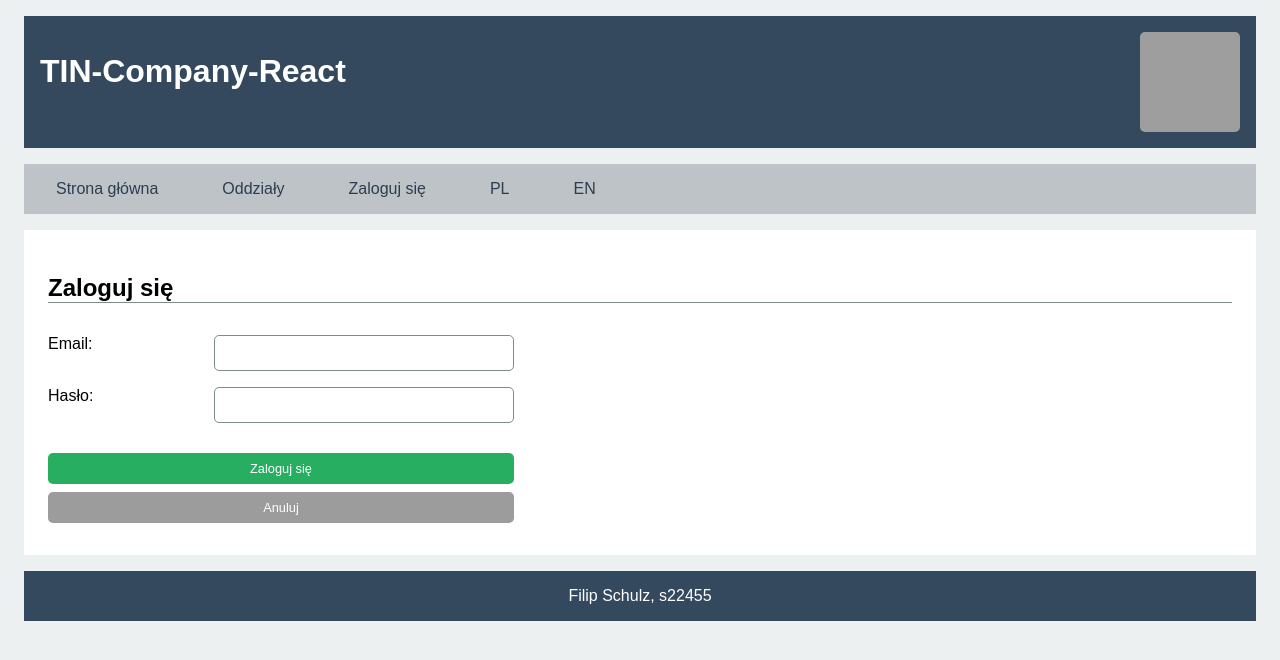
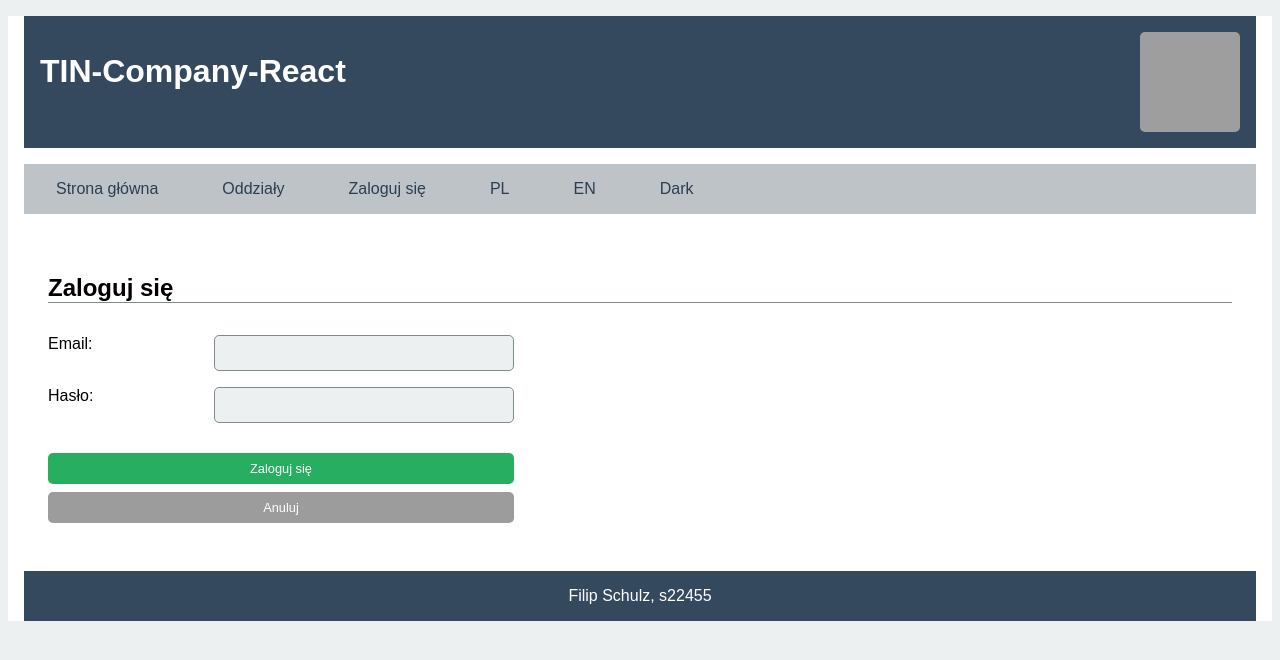
Before and after one commit to FiFSCH/TIN_MP3_React, a React (Create React App) app: page /login in a window 1280 px wide. Shown: the top 660 px of the page. Built offline with nearby package versions, Linux system fonts and the light colour scheme; grey boxes are pictures that could not be loaded.

Commit message:
added dark mode

```diff
--- a/public/css/style.css
+++ b/public/css/style.css
@@ -1,10 +1,12 @@
 html {
     background-color: #ecf0f1;
     font-family: sans-serif;
+    min-height: 100%;
 }
 
 body {
     min-width: 360px;
+    min-height: 100%;
 }
 
 header, main, footer {
@@ -390,6 +392,44 @@ textarea {
 
 }
 
+
 #logo {
     border-radius: 5px;
 }
+
+#light {
+    background-color: white;
+}
+
+#dark {
+    background-color: #2C3639;
+}
+
+#dark main {
+    background-color: #2C3639;
+    color: #E8EAED;
+}
+
+#dark .table-list, .table-list-resDept {
+    background-color: lightgray;
+}
+
+#dark tr:nth-child(even) {
+    background-color: #9ea1a3;
+}
+
+#dark nav {
+    background-color: #9ea1a3;
+}
+
+#dark th {
+    background-color: #9ea1a3;
+}
+
+input {
+    background-color: #ecf0f1;
+}
+
+a{
+    color: inherit;
+}
--- a/src/App.js
+++ b/src/App.js
@@ -1,4 +1,4 @@
-import React from "react";
+import React, {useEffect} from "react";
 import Header from "./components/ fragments/Header";
 import Navigation from "./components/ fragments/Navigation";
 import MainContent from "./components/other/MainContent";
@@ -18,40 +18,41 @@ import DeptForm from "./components/department/DeptForm";
 import ContList from "./components/contract/ContList";
 import ContDetails from "./components/contract/ContDetails";
 import ContForm from "./components/contract/ContForm";
-import withRouter from "./helpers/withRouter";
 import LoginForm from "./components/other/LoginForm";
 import {getCurrentUser} from "./helpers/authHelper";
 import ProtectedRoutes from "./components/other/ProtectedRoutes";
+import {useState, createContext} from "react";
 
-class App extends React.Component {
-    constructor(props) {
-        super(props);
-        this.state = {
-            user: undefined,
-            prevPath: ""
-        }
+const ThemeContext = createContext(null);
+
+const App = () => {
+    const [user, setUser] = useState(undefined);
+    const [theme, setTheme] = useState("light");
+
+    const switchTheme = () => {
+        setTheme(curr => curr === "light" ? "dark" : "light");
     }
 
-    handleLogin = (user) => {
+    const handleLogin = (user) => {
         sessionStorage.setItem("user", user);
-        this.setState({user: user});
+        setUser(user);
     }
-    handleLogout = () => {
+    const handleLogout = () => {
         sessionStorage.removeItem("user");
-        this.setState({user: undefined});
+        setUser(undefined);
     }
 
-    componentDidMount() {
+    useEffect(() => {
         const currentUser = getCurrentUser();
-        this.setState({user: currentUser});
-    }
+        setUser(currentUser);
+    }, [])
 
-    render() {
-        return (
-            <Router>
-                <>
+    return (
+        <Router>
+            <ThemeContext.Provider value={{theme, switchTheme}}>
+                <div id={theme}>
                     <Header/>
-                    <Navigation handleLogout={this.handleLogout}/>
+                    <Navigation handleLogout={handleLogout} switchTheme={switchTheme} theme={theme}/>
                     <Routes>
                         <Route element={<ProtectedRoutes/>}>
                             <Route path="/employees" element={<EmpList/>}/>
@@ -69,15 +70,15 @@ class App extends React.Component {
                             <Route path="/contracts/add" element={<ContForm/>}/>
                         </Route>
                         <Route path="/" element={<MainContent/>}/>
-                        <Route path="/login" element={<LoginForm handleLogin={this.handleLogin}/>}/>
+                        <Route path="/login" element={<LoginForm handleLogin={handleLogin}/>}/>
                         <Route path="/departments" element={<DeptList/>}/>
                         <Route path="/internalError" element={<InternalError/>}/>
                     </Routes>
                     <Footer/>
-                </>
-            </Router>
-        );
-    }
+                </div>
+            </ThemeContext.Provider>
+        </Router>
+    );
 }
 
-export default withRouter(App);
+export default App;
--- a/src/components/ fragments/Navigation.js
+++ b/src/components/ fragments/Navigation.js
@@ -31,6 +31,9 @@ class Navigation extends React.Component {
                 <li className="lang">
                     <button onClick={() => this.handleLanguageChange('en')}>EN</button>
                 </li>
+                <li>
+                    {this.props.theme === "light" ?<button onClick={() => this.props.switchTheme()}>Dark</button> : <button onClick={() => this.props.switchTheme()}>Light</button>}
+                </li>
             </ul>
         </nav>);
     }
--- a/src/components/other/LoginForm.js
+++ b/src/components/other/LoginForm.js
@@ -22,7 +22,6 @@ class LoginForm extends React.Component {
             },
             error: '',
             message: '',
-            prevPath: '',
             redirect: false
         }
     }
```
